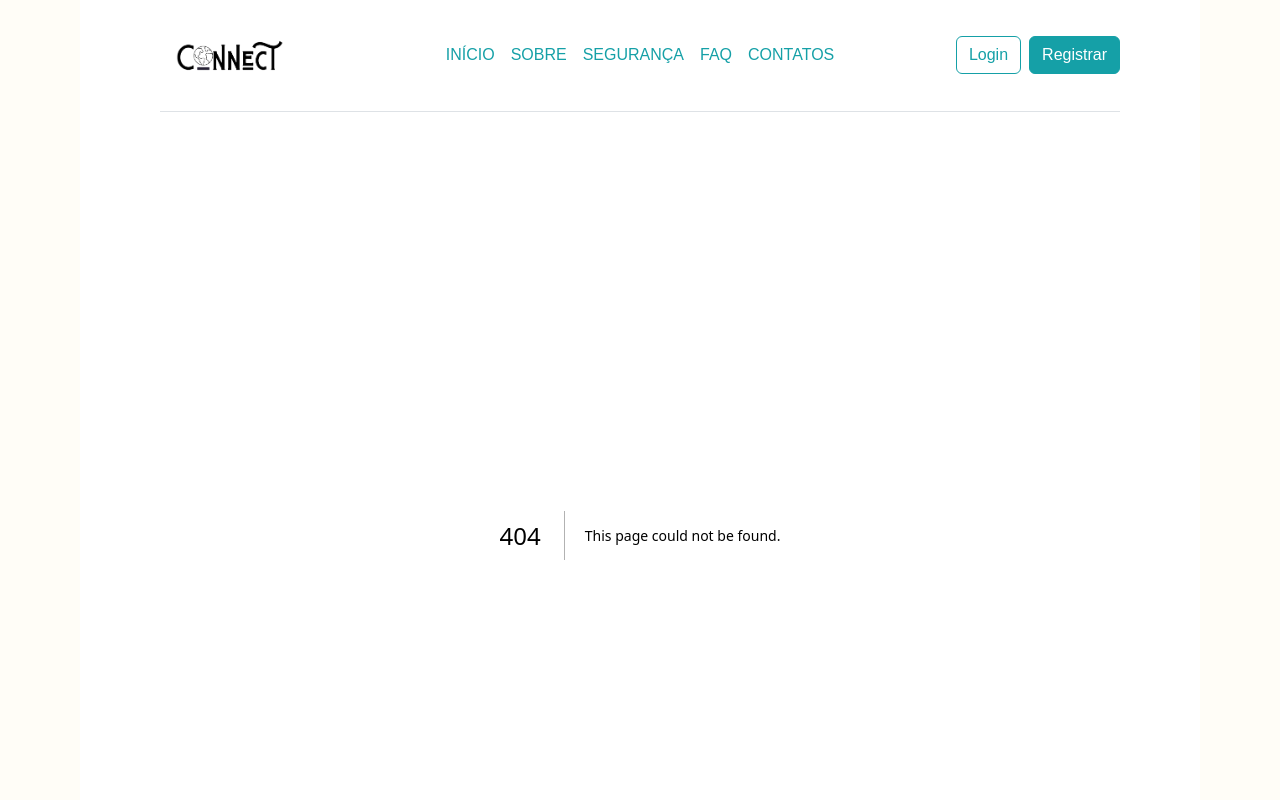
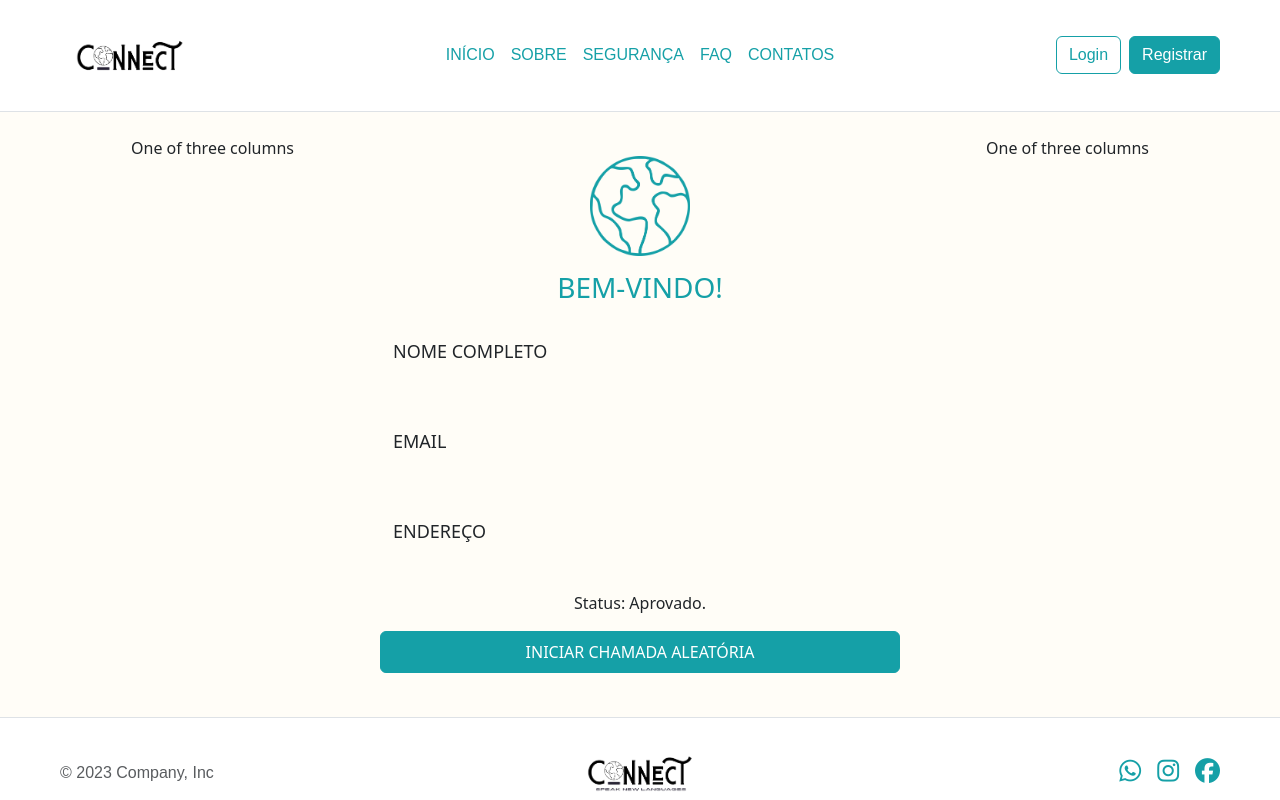
Before and after one commit to gabdreux/VideoCall-GD, a Next.js app in the folder front/: page /user-area in a window 1280 px wide. Before the commit this address had no page. Shown: the top 800 px of the page. Built offline with nearby package versions, Linux system fonts and the light colour scheme.

Commit message:
userData layout

```diff
--- a/front/src/app/globals.css
+++ b/front/src/app/globals.css
@@ -18,13 +18,18 @@
 }
 
 
-html, body {
+header, footer {
     font-family: 'PoppinsRegular', 'Rubik', sans-serif;
     color: var(--color-text);
-    background-color: var(--color-background);
-    padding-left: 80px;
-    padding-right: 80px;
+    background-color: var(--color-white);
+    padding-left: 60px;
+    padding-right: 60px;
 
+}
+
+
+body {
+  background-color: var(--color-background);
 }
 
 
@@ -72,6 +77,7 @@ button.btn.btn-primary {
 .containerDiv {
   display: flex;
   justify-content: center;
+
 }
 
 
@@ -82,10 +88,12 @@ button.btn.btn-primary {
 
 }
 
+
 .loginLogo {
   max-width: 40px;
 
 }
+
 
 .loginForm h1 {
   color: var(--color-green);
@@ -93,7 +101,41 @@ button.btn.btn-primary {
 
 }
 
+
 .loginForm input {
   margin-bottom: 10px;
 
 }
+
+
+.userAvatar {
+  max-width: 100px;
+
+}
+
+
+.form-control {
+  border: none;
+  background-color: transparent;
+  font-size: 22px;
+
+}
+
+
+.form-control:focus {
+  box-shadow: none;
+  background-color: transparent;
+
+}
+
+
+input#floatingPassword {
+  height: 80px;
+
+}
+
+
+.userData label {
+  font-size: 18px;
+
+}
--- a/front/src/app/responsive.css
+++ b/front/src/app/responsive.css
@@ -16,7 +16,7 @@
 
     }
 
-    html, body {
+    header, footer {
         padding-left: 20px;
         padding-right: 20px;
 
--- /dev/null
+++ b/front/src/pages/user-area.tsx
@@ -0,0 +1,84 @@
+import React from 'react';
+
+
+const UserAera: React.FC = () => {
+  return (
+
+  <div className="container text-center">
+    <div className="row align-items-start containerDiv">
+
+      <div className="col-3 no-mobile">
+        One of three columns
+      </div>
+
+
+
+
+
+    <div className="col-6">
+
+      < div className="containerDiv">
+        <form className="loginForm" data-bitwarden-watching="1">
+
+
+
+            <div className='containerDiv'>
+              <a href="/" className="navbar-brand">
+                <img className='userAvatar' src='imgs/logo4.png'/>
+              </a>
+            </div>
+
+
+            <div className='containerDiv'>
+              <h1 className="h3 mb-3 fw-normal">BEM-VINDO!</h1>
+            </div>
+
+
+            <div className="form-floating userData">
+              <input type="email" className="form-control " id="floatingPassword" placeholder="Nome completo..." />
+              <label htmlFor="floatingPassword">NOME COMPLETO</label>
+            </div>
+
+            <div className="form-floating userData">
+              <input type="email" className="form-control" id="floatingPassword" placeholder="E-mail..." />
+              <label htmlFor="floatingPassword">EMAIL</label>
+            </div>
+
+
+            <div className="form-floating userData">
+              <input type="text" className="form-control" id="floatingPassword" placeholder="Endereço..." />
+              <label htmlFor="floatingPassword">ENDEREÇO</label>
+            </div>
+
+
+            <div className='containerDiv'>
+              <p>Status: Aprovado.</p>
+            </div>
+
+
+            <button className="btn btn-primary w-100 py-2" type="submit">INICIAR CHAMADA ALEATÓRIA</button>
+
+
+        </form>
+      </div>
+
+    </div>
+
+
+
+
+
+
+      <div className="col-3 no-mobile">
+        One of three columns
+      </div>
+
+
+    </div>
+  </div>
+
+
+  );
+};
+
+export default UserAera;
```
